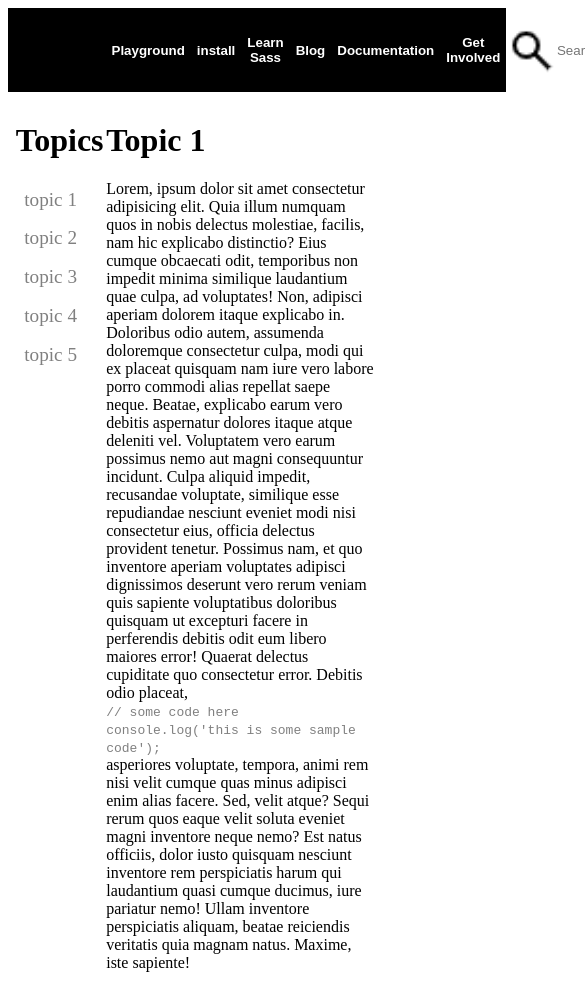
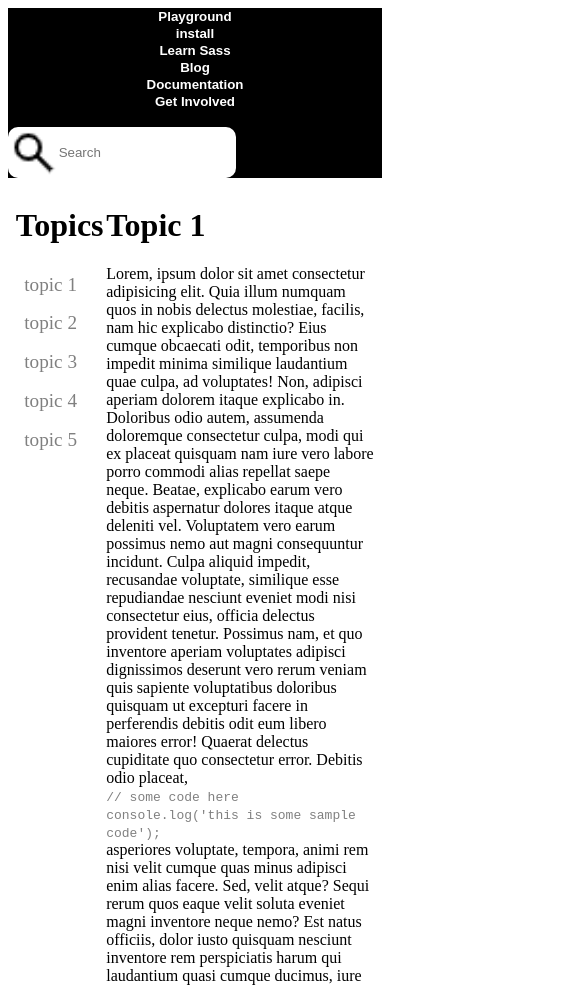
Before and after one commit to divyanshu1593/learning-frontend, a plain HTML site: page index.html in a window 390 px wide. Shown: the top 985 px of the page, 585 px wide, since content can reach past the window. Drawn offline with Linux system fonts and the light colour scheme.

Commit message:
making navbar responsive

```diff
--- a/index.scss
+++ b/index.scss
@@ -12,6 +12,12 @@ nav {
   height: $nav-bar-height;
   background-color: black;
   padding-left: $nav-bar-left-padding;
+
+  @media (max-width: 700px) {
+    flex-direction: column;
+    height: auto;
+    padding-left: 0px;
+  }
 
   input {
     border-top-right-radius: $search-bar-border-radius;
```
Also changed, not shown: index.css, 1 other file.
